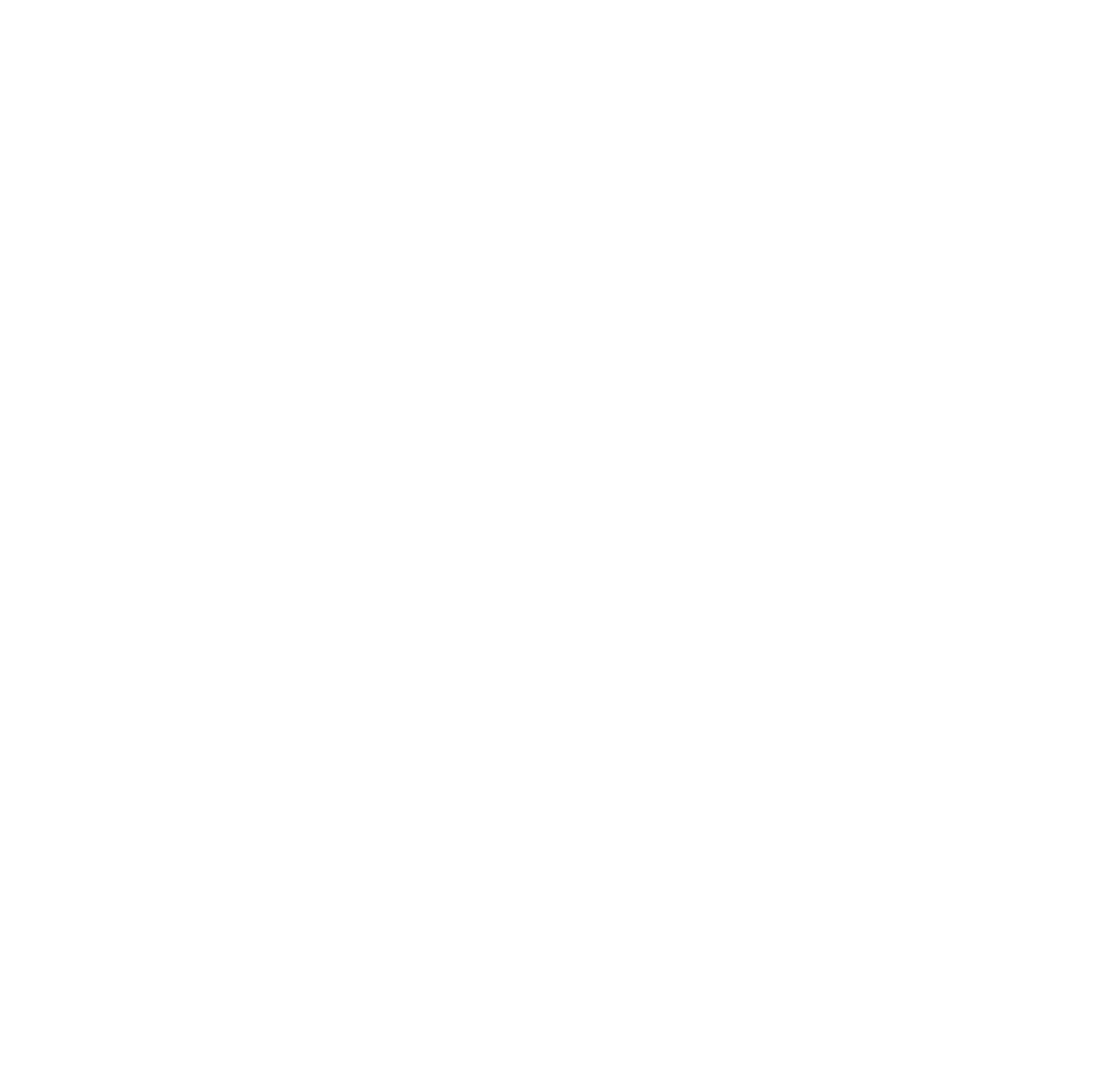
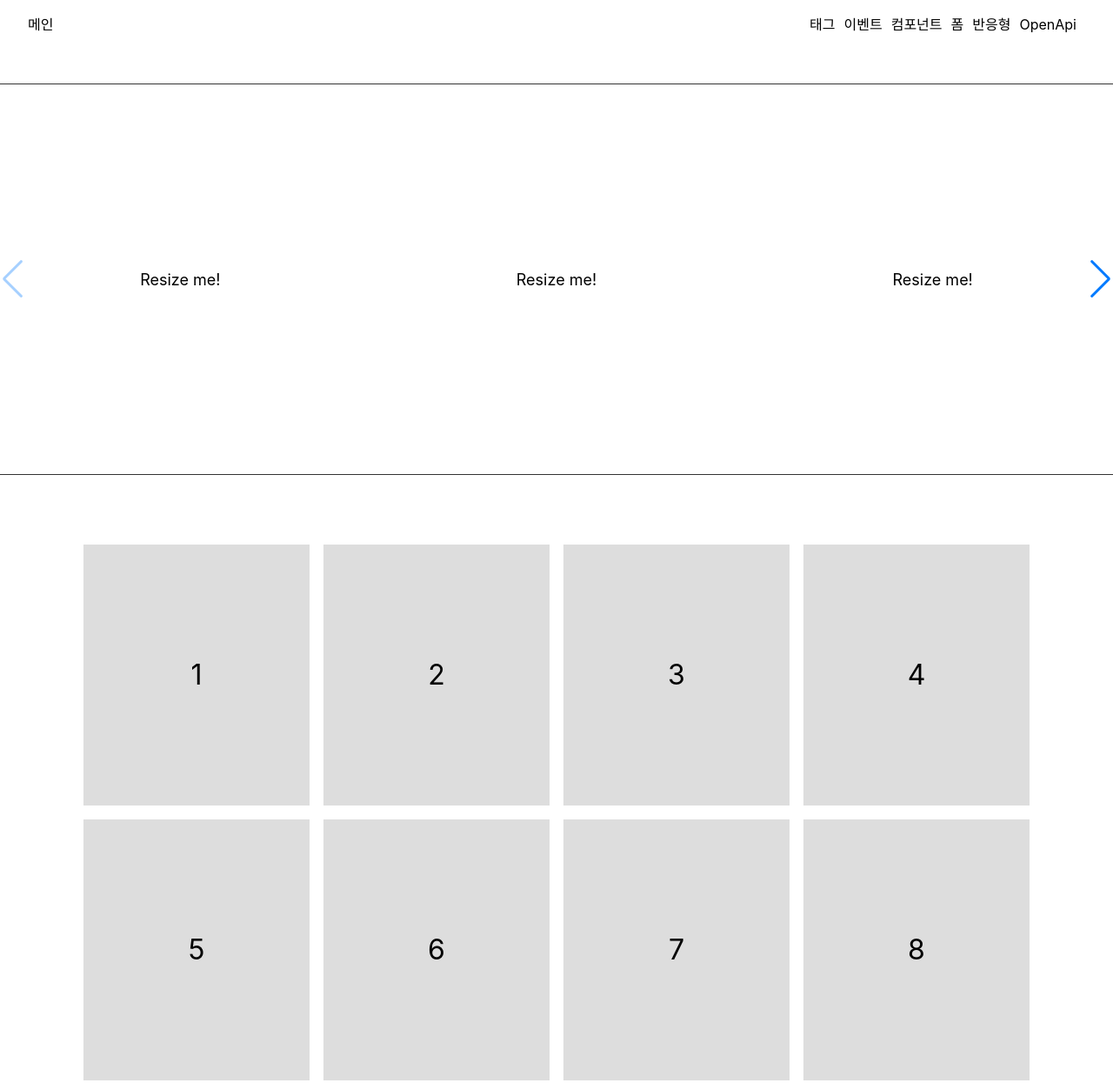
Before and after one commit to Kim-BanSeok/jspage, a website: page pages/responsive.html in a window 1280 px wide. Shown: the whole page at 87% size. Before the commit the page ends 800 px from the top, so only its background shows below. Drawn offline with nearby package versions, Linux system fonts and the light colour scheme.

Commit message:
update 1 file and create 2 files

```diff
--- a/pages/responsive.html
+++ b/pages/responsive.html
@@ -4,8 +4,136 @@
   <meta charset="UTF-8">
   <meta name="viewport" content="width=device-width, initial-scale=1.0">
   <title>Document</title>
-  <link rel="stylesheet" href="../script/responsive.js">
+  <link rel="stylesheet" href="../styles/responsive.css">
+  <link rel="stylesheet" href="https://cdn.jsdelivr.net/npm/swiper@11/swiper-bundle.min.css" />
+  <script src="https://cdn.jsdelivr.net/npm/swiper@11/swiper-bundle.min.js"></script>
+ <style>
+   .swiper {
+      width: 100%;
+      height: 100%;
+    }
+
+    .swiper-slide {
+      text-align: center;
+      font-size: 18px;
+      background: #fff;
+      display: flex;
+      justify-content: center;
+      align-items: center;
+    }
+
+    @media (max-width: 760px) {
+      .swiper-button-next {
+        right: 20px;
+        transform: rotate(90deg);
+      }
+
+      .swiper-button-prev {
+        left: 20px;
+        transform: rotate(90deg);
+      }
+    }
+ </style>
 <body>
+  <header>
+    <a href="../index.html">메인</a>
+    <p id="hamburger">햄버거 메뉴</p>
+    <ul id="verticalMenu">
+      <li><a href="./tag.html">태그</a></li>
+      <li><a href="./event.html">이벤트</a></li>
+      <li><a href="./components.html">컴포넌트</a></li>
+      <li><a href="./form.html">폼</a></li>
+      <li><a href="./responsive.html">반응형</a></li>
+      <li><a href="./openapi.html">OpenApi</a></li>
+      <li><button id="closeMenu">닫기</button></li>
+    </ul>
+  </header>
+  <div class="carousel">
+    <div class="swiper">
+      <div class="swiper-wrapper">
+        <div class="swiper-slide">Resize me!</div>
+        <div class="swiper-slide">Resize me!</div>
+        <div class="swiper-slide">Resize me!</div>
+        <div class="swiper-slide">Resize me!</div>
+        <div class="swiper-slide">Resize me!</div>
+        <div class="swiper-slide">Resize me!</div>
+        <div class="swiper-slide">Resize me!</div>
+        <div class="swiper-slide">Resize me!</div>
+        <div class="swiper-slide">Resize me!</div>
+        <div class="swiper-slide">Resize me!</div>
+      </div>
+      <div class="swiper-button-next"></div>
+      <div class="swiper-button-prev"></div>
+    </div>
+  </div>
+  <main>
+    <div>1</div>
+    <div>2</div>
+    <div>3</div>
+    <div>4</div>
+    <div>5</div>
+    <div>6</div>
+    <div>7</div>
+    <div>8</div>
+
+  </main>
+  <script>
+    let menu = document.getElementById("hamburger");
+    let nav = document.getElementById("verticalMenu");
+    let closeMenu = document.getElementById("closeMenu");
+    menu.addEventListener("click",function(){
+      nav.style.display = "flex";
+    })
+    closeMenu.addEventListener("click",function(){
+      nav.style.display = "none";
+    })
+
+
+    window.addEventListener("resize",function(){
+      if(window.innerWidth > 360){
+        nav.style.display = "flex";
+      }
+      else{
+        nav.style.display = "none";
+      }
+    })
+
+   /* var mql = window.metchmedia("screen and (min-width: 361px)");
+    mql.addListener(function(e){
+    if(e.matches){
+      nav.style.display = "flex";
+    }
+    else {
+      nav.style.display = "none";
+    }
+  });*/
+
+
+  </script>
+
+<script>
+  var swiper = new Swiper('.swiper', {
+    slidesPerView: 3,
+    direction: getDirection(),
+    navigation: {
+      nextEl: '.swiper-button-next',
+      prevEl: '.swiper-button-prev',
+    },
+    on: {
+      resize: function () {
+        swiper.changeDirection(getDirection());
+      },
+    },
+  });
+
+  function getDirection() {
+    var windowWidth = window.innerWidth;
+    var direction = window.innerWidth <= 760 ? 'vertical' : 'horizontal';
+
+    return direction;
+  }
+</script>
+
 
 </body>
 </html>
--- /dev/null
+++ b/styles/responsive.css
@@ -0,0 +1,95 @@
+@import './reset.css';
+
+body{
+  overflow: auto;
+}
+header {background: #fff;
+  width: 100%;
+  display:flex;
+  justify-content:space-between;
+  padding: 16px 32px;
+  position: relative;
+  /*max-width: 1300px;
+  position: fixed;
+  top:0px;
+  left: 0px;*/
+  z-index: 2;
+  }
+
+  header ul {
+    display: flex;
+    gap :10px;
+    z-index: 3;
+  }
+
+  header ul li a:hover{color:red;}
+
+
+  #hamburger{
+    display: none;
+    cursor: pointer;
+  }
+  #closeMenu{
+    display: none;
+    cursor: pointer;
+  }
+
+  .carousel{
+    max-width: 1300px;
+    height: 450px;
+    border: 1px solid #333;
+    margin-top: 40px;
+
+  }
+
+  main {
+    /*background: #ccc;*/
+    display: flex;
+    flex-wrap: wrap;
+    gap:16px;
+    justify-content: center;
+    padding: 40px 0px;
+    margin: 40px 0px;
+    max-width: 1300px;
+  }
+
+  main div{
+    width: 260px;
+    height: 300px;
+    background: #ddd;
+    display: grid;
+    place-items: center;
+    font-size: 2rem;
+  }
+
+
+
+@media (max-width: 1400px) {
+ /* body {height: inherit;} */
+  header{max-width:1400px;}
+}
+@media (max-width: 960px) {
+  body {padding: 0 8px; overflow: auto;}
+}
+@media (max-width: 360px){
+  header{
+    position : fixed;
+    top:0px;
+    left:0px;
+  }
+header ul {display: none;
+  /*display:flex;*/
+  flex-direction:column;
+  justify-content: center;
+  place-items:center;
+  position: absolute;
+  top:0;
+  left:0;
+  background: #add;
+  width:100%;
+  height: 100vh;
+
+}
+#hamburger {display:flex;}
+#closeMenu {display:flex;}
+}
```
Also changed, not shown: styles/openapi.css (added).
